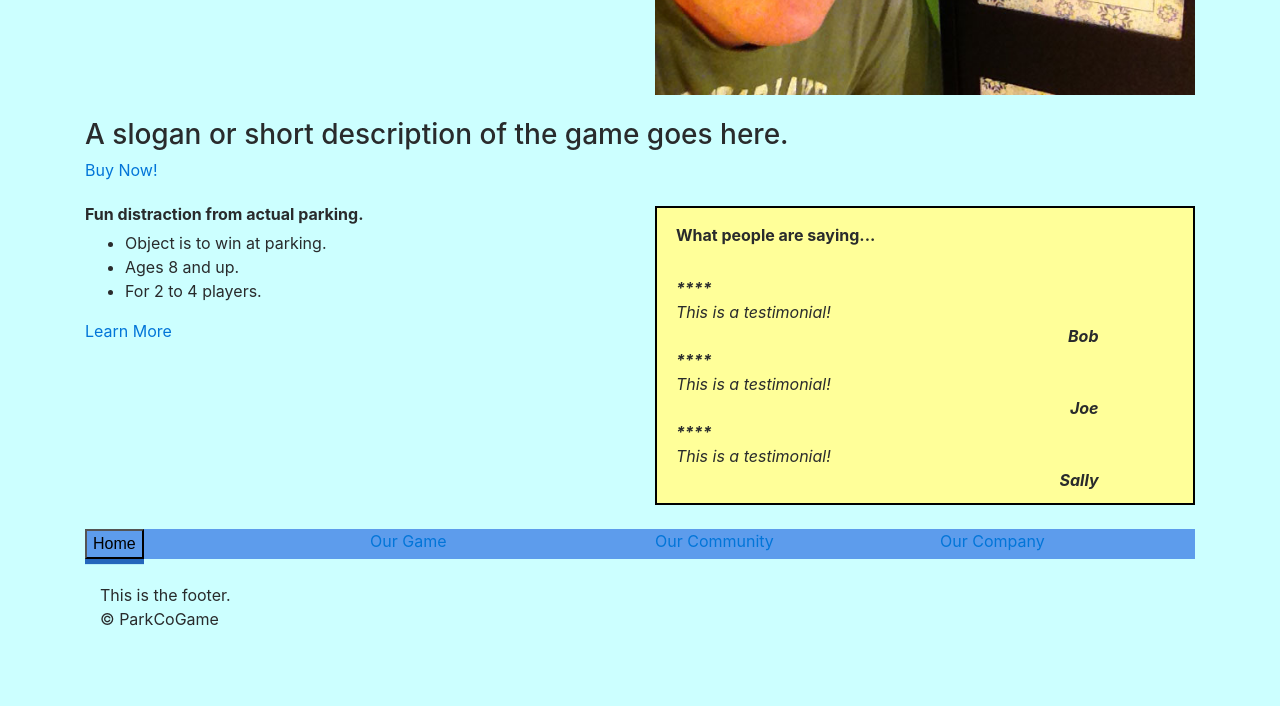
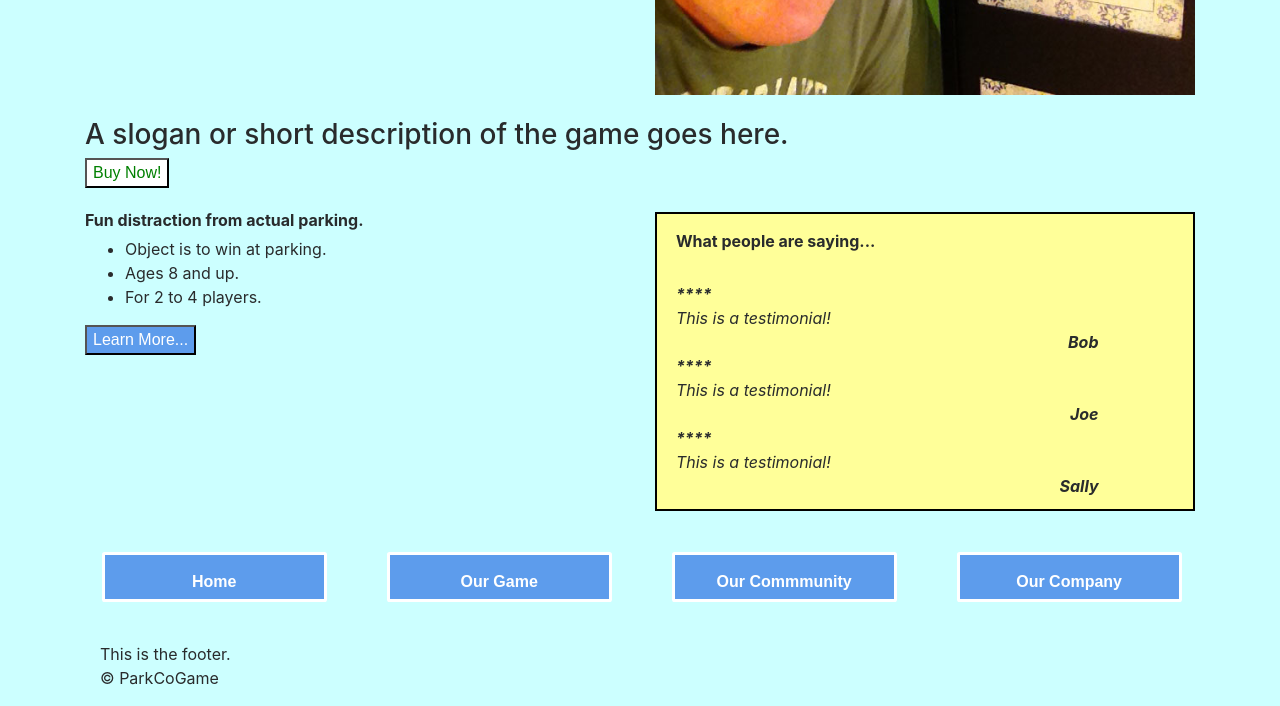
Before and after one commit to BrianRobertson/game-co, a plain HTML site: page index.html in a window 1280 px wide. Shown: the part 310-1016 px from the top of the page. Before the commit the page ends 957 px from the top, so only its background shows below. Drawn offline with nearby package versions, Linux system fonts and the light colour scheme; a script that the page names is missing.

Commit message:
home page phase 2

```diff
--- a/assets/css/styles.css
+++ b/assets/css/styles.css
@@ -20,15 +20,95 @@ h6{
   float: right;
   padding-right: 2cm;
 }
-.navBar{
-  background-color:#5D9CEC;
+.buyNow {
+  color: green;
+  background-color: white;
+}
+.buyNow:hover {
+  color: white;
+  background-color: green;
+}
+.LearnMore {
+  color: white;
+  background-color: #5D9CEC;
+}
+.LearnMore:hover {
+  color: white;
+  background-color: #4A89DC;
 }
 
 
-.is-blue-jeans {
+
+/*.navBar{
+  background-color:#5D9CEC;
+}
+*/
+
+
+
+/* setting the max width*/
+/* setting the max width*/
+/*
+@media screen and (min-width: 50em) {
+    html {
+        font-size: 1.8em;
+    }
+}
+
+@media screen and (min-width: 80em) {
+    .button {
+        font-size: .6em;
+        padding: 2.3em 2em 1em 2em;
+    }
+}
+*/
+/*
+body {
+    margin: 3vw;
+}
+*/
+/*
+.buttons-parent {
+    display: flex;
+    flex-direction: row;
+    flex-wrap: wrap;
+    align-items: center;
+    justify-content: center;
+}
+*/
+/*
+h2 {
+    font-size: 3vw;
+    text-align: center;
+    text-transform: uppercase;
+    font-family: sans-serif
+}
+
+p {
+    text-align: center;
+    font-size: 2vw;
+    font-family: sans-serif;
+}
+*/
+.button {
+    border: solid;
+    height:50px;
+    width: 225px;
+    text-align: center;
+    padding: 1.2vw 3vw 1vw;
+    border-radius: 0.2vw;
+    font-weight: bold;
+    text-transform: none; /*uppercase;*/
+    margin: 1.3vw;
+    outline: none;
+    cursor: pointer;
+    transition: all .15s;
+    color: white;
+}
+.for-navigation {
     background: #5D9CEC;
-    box-shadow: 0 .4vw 0 hsl(214, 68%, 44%);
 }
-.is-blue-jeans:hover {
+.for-navigation:hover {
     background: #4A89DC;
 }
+/*clean up dead code*/
--- a/index.html
+++ b/index.html
@@ -32,7 +32,9 @@
         <div class="row">
           <div class="col-sm-12">
             <h3>A slogan or short description of the game goes here.</h3>
-            <a href="https://www.amazon.com/gp/product/B00AU6T0XM"Target="_blank">Buy Now!</a>
+
+            <a href="https://www.amazon.com/gp/product/B00AU6T0XM" Target="_blank">
+              <button class="buyNow">Buy Now!</button></a>
             </div>
           </div>
           <br>
@@ -44,7 +46,7 @@
                 <li>Ages 8 and up.</li>
                 <li>For 2 to 4 players.</li>
               </ul>
-            <a href="index.html">Learn More</a>
+              <a href="index.html"><button class="LearnMore">Learn More...</button></a>
               <!-- this will be a button to our game page.-->
               <br>
               <br>
@@ -74,17 +76,21 @@
             <div class="row">
 
               <div class="col-sm-3">
+
                 <a href="index.html">
-              <button class="button is-blue-jeans">Home</button></a>
+                  <button class="button for-navigation">Home</button></a>
                 </div>
                 <div class="col-sm-3">
-              <a href="index.html">Our Game</a>
+                  <a href="index.html">
+                    <button class="button for-navigation">Our Game</button></a>
                   </div>
                   <div class="col-sm-3">
-              <a href="index.html">Our Community</a>
+                    <a href="index.html">
+                      <button class="button for-navigation">Our Commmunity</button></a>
                     </div>
                     <div class="col-sm-3">
-              <a href="index.html">Our Company</a>
+                      <a href="index.html">
+                        <button class="button for-navigation">Our Company</button></a>
                       </div>
                     </div>
                   </div>
```
Lines whose indentation alone changed are shown as unchanged.
